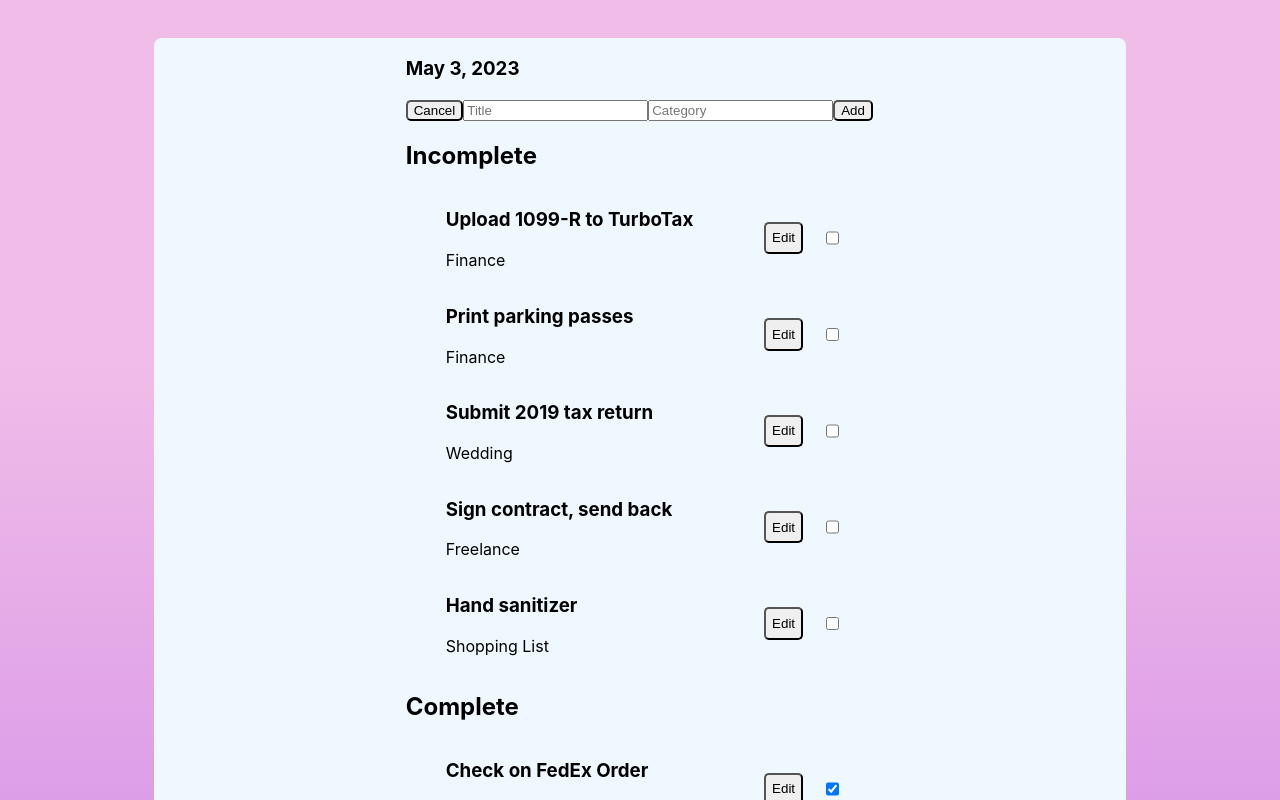
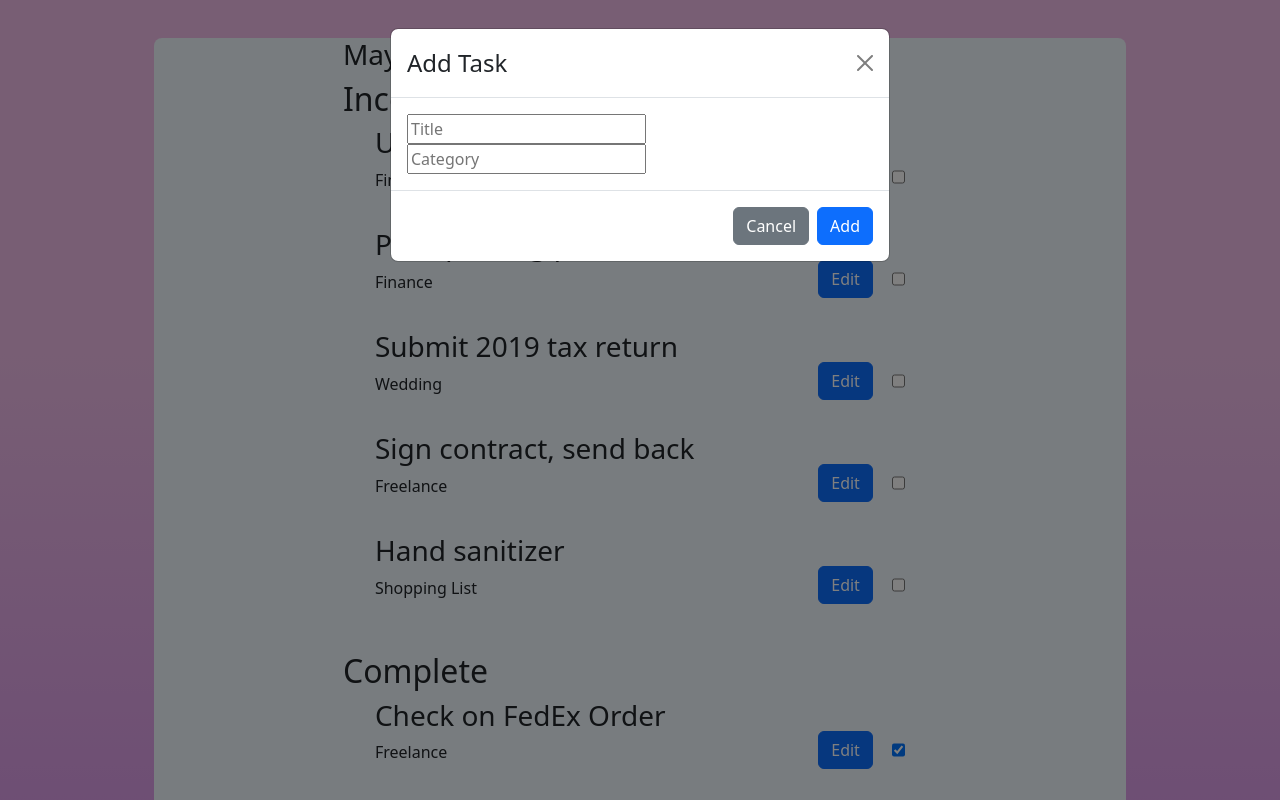
Before and after one commit to Norozkhani/todo-with-db, a React (Create React App) app in the folder Client/: page / in a window 1280 px wide. Both pictures are taken after a click on the button "Add Task". Shown: the top 800 px of the page. Built offline with nearby package versions, Linux system fonts and the light colour scheme.

Commit message:
install packs and start fixing add task

```diff
--- a/Client/package.json
+++ b/Client/package.json
@@ -7,9 +7,12 @@
     "@testing-library/react": "^13.4.0",
     "@testing-library/user-event": "^13.5.0",
     "axios": "^1.3.4",
+    "bootstrap": "^5.2.3",
+    "particles.js": "^2.0.0",
     "pg": "^8.10.0",
     "pg-hstore": "^2.3.4",
     "react": "^18.2.0",
+    "react-bootstrap": "^2.7.2",
     "react-dom": "^18.2.0",
     "react-scripts": "5.0.1",
     "sequelize": "^6.30.0",
--- a/Client/src/App.js
+++ b/Client/src/App.js
@@ -3,6 +3,7 @@ import DateTime from "./components/Date";
 import Tasks from "./components/Tasks";
 import AddTask from "./components/AddTask";
 import EditTask from "./components/EditTask";
+import "bootstrap/dist/css/bootstrap.css";
 
 function App() {
   const [tasks, setTasks] = useState([
--- a/Client/src/components/AddTask.js
+++ b/Client/src/components/AddTask.js
@@ -1,3 +1,4 @@
+import { Modal, Button } from "react-bootstrap";
 import { useState } from "react";
 
 const AddTask = ({ taskLen, createTask }) => {
@@ -6,6 +7,8 @@ const AddTask = ({ taskLen, createTask }) => {
     textErr: false,
     categoryErr: false,
   });
+
+  const handleClose = () => setShowAddTask(false);
 
   const submitNewTask = (e) => {
     e.preventDefault();
@@ -33,20 +36,29 @@ const AddTask = ({ taskLen, createTask }) => {
   return (
     <div>
       {!showAddTask && (
-        <button onClick={() => setShowAddTask(true)}>Add Task</button>
+        <Button onClick={() => setShowAddTask(true)}>Add Task</Button>
       )}
-      {showAddTask && (
-        <section>
+      <Modal show={showAddTask} onHide={handleClose}>
+        <Modal.Header closeButton>
+          <Modal.Title>Add Task</Modal.Title>
+        </Modal.Header>
+        <Modal.Body>
           <form onSubmit={submitNewTask}>
-            <button onClick={() => setShowAddTask(false)}>Cancel</button>
             <input type="text" name="text" placeholder="Title" />
             {showErrorMsg.textErr && <span>Please write a title</span>}
             <input type="text" name="category" placeholder="Category" />
             {showErrorMsg.categoryErr && <span>Please write a category</span>}
-            <button type="submit">Add</button>
           </form>
-        </section>
-      )}
+        </Modal.Body>
+        <Modal.Footer>
+          <Button variant="secondary" onClick={handleClose}>
+            Cancel
+          </Button>
+          <Button variant="primary" onClick={submitNewTask}>
+            Add
+          </Button>
+        </Modal.Footer>
+      </Modal>
     </div>
   );
 };
--- a/Client/src/components/Task.js
+++ b/Client/src/components/Task.js
@@ -6,7 +6,12 @@ const Task = ({ task, handleCheck, activateEditTask }) => {
         <p>{task.category}</p>
       </div>
       <div className="edit_CheckWrapper">
-        <button onClick={() => activateEditTask(task.id)}>Edit</button>
+        <button
+          className=" btn btn-primary"
+          onClick={() => activateEditTask(task.id)}
+        >
+          Edit
+        </button>
         <input
           type="checkbox"
           name="completed"
```
Also changed, not shown: 1 other file (tests, documents, lock files or other folders).
